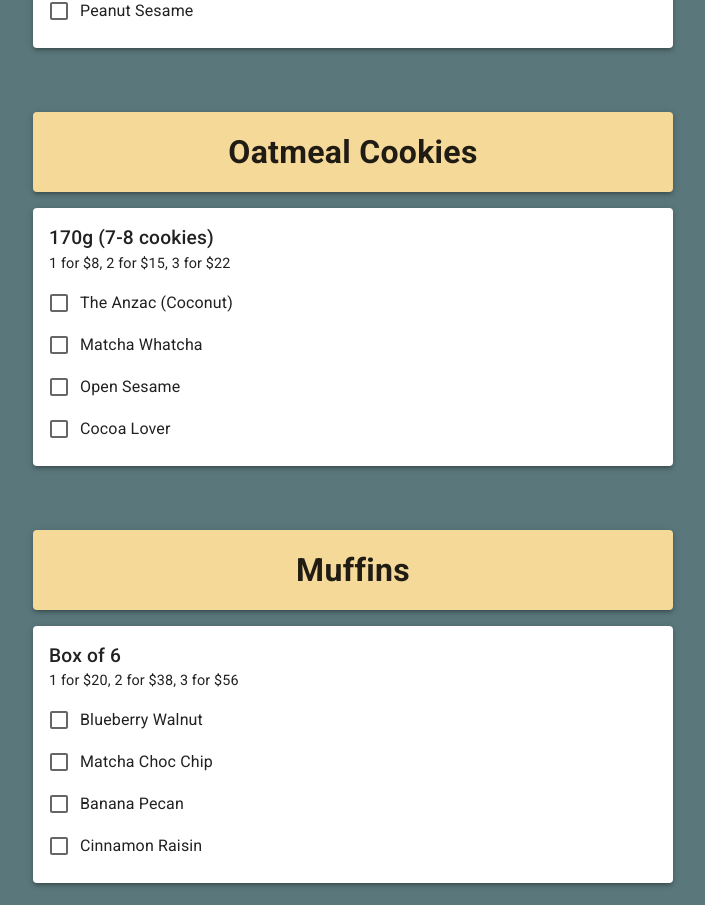
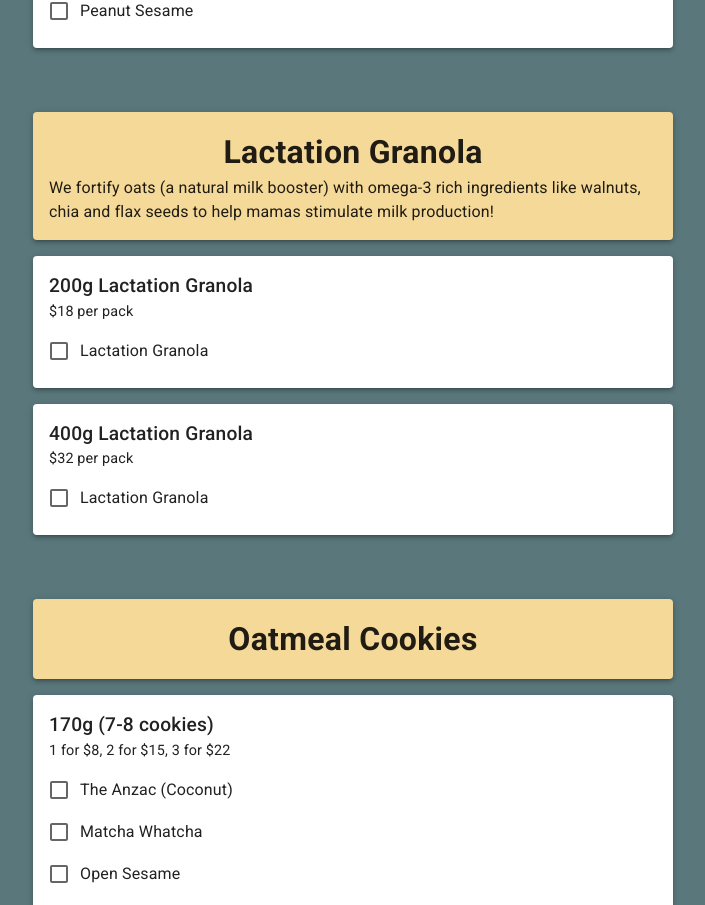
Before and after one commit to thenutbaker/thenutbaker.github.io, a React (Create React App) app: page / in a window 1280 px wide. Shown: the part 2600-3505 px from the top of the page, without its empty margins (287-992 px from the left). Built offline with nearby package versions, Linux system fonts and the light colour scheme.

Commit message:
feat: lactation granola

```diff
--- a/src/pages/OrderInfo.tsx
+++ b/src/pages/OrderInfo.tsx
@@ -6,6 +6,7 @@ import MultiVariantSelect from "../components/MultiVariantSelect";
 import SectionHeader from "../components/SectionHeader";
 import {
   GRANOLA_FLAVOURS,
+  LACTATION_GRANOLA_FLAVOURS,
   LOW_CARB_GRANOLA_FLAVOURS,
   MAX_QUANTITY,
   MUFFIN_FLAVOURS,
@@ -130,6 +131,41 @@ const OrderInfo = (props: OrderInfoProps) => {
           allowQuantitySelection
         />
 
+        <SectionHeader
+          title="Lactation Granola"
+          subtitle="We fortify oats (a natural milk booster) with omega-3 rich ingredients like walnuts, chia and flax seeds to help mamas stimulate milk production!"
+        />
+        <MultiVariantSelect
+          setErrorMap={setErrorMap}
+          setItems={setItems}
+          items={items}
+          title="200g Lactation Granola"
+          subtitle={"$18 per pack"}
+          options={LACTATION_GRANOLA_FLAVOURS.map((flavour) => ({
+            productCode: "LACTATION_GRANOLA_200",
+            label: flavour,
+          }))}
+          quantity={{
+            max: MAX_QUANTITY,
+          }}
+          allowQuantitySelection
+        />
+        <MultiVariantSelect
+          setErrorMap={setErrorMap}
+          setItems={setItems}
+          items={items}
+          title="400g Lactation Granola"
+          subtitle="$32 per pack"
+          options={LACTATION_GRANOLA_FLAVOURS.map((flavour) => ({
+            productCode: "LACTATION_GRANOLA_400",
+            label: flavour,
+          }))}
+          quantity={{
+            max: MAX_QUANTITY,
+          }}
+          allowQuantitySelection
+        />
+
         <SectionHeader title="Oatmeal Cookies" />
         <MultiVariantSelect
           setErrorMap={setErrorMap}
--- a/src/products.const.ts
+++ b/src/products.const.ts
@@ -11,6 +11,8 @@ export const GRANOLA_FLAVOURS = [
   "Malted Milk",
   "Berry Crumble",
 ];
+
+export const LACTATION_GRANOLA_FLAVOURS = ["Lactation Granola"];
 
 export const LOW_CARB_GRANOLA_FLAVOURS = [
   "Vanilla Coconut",
@@ -60,6 +62,8 @@ export type ProductCode =
   | "GRANOLA_400"
   | "LOW_CARB_GRANOLA_200"
   | "LOW_CARB_GRANOLA_400"
+  | "LACTATION_GRANOLA_200"
+  | "LACTATION_GRANOLA_400"
   | "OATMEAL_COOKIES"
   | "MUFFINS"
   | "NUTBAKER_PASS_OCCASIONAL"
@@ -164,6 +168,14 @@ export const PRODUCTS: Record<ProductCode, Product> = {
     price: (quantity: number) => quantity * 3200,
     label: "400g Granola (Low Carb)",
   },
+  LACTATION_GRANOLA_200: {
+    price: (quantity: number) => quantity * 1800,
+    label: "200g Lactation Granola",
+  },
+  LACTATION_GRANOLA_400: {
+    price: (quantity: number) => quantity * 3200,
+    label: "400g Lactation Granola",
+  },
   OATMEAL_COOKIES: {
     price: (quantity: number) => {
       const numBundlesOf3 = Math.floor(quantity / 3);
```
